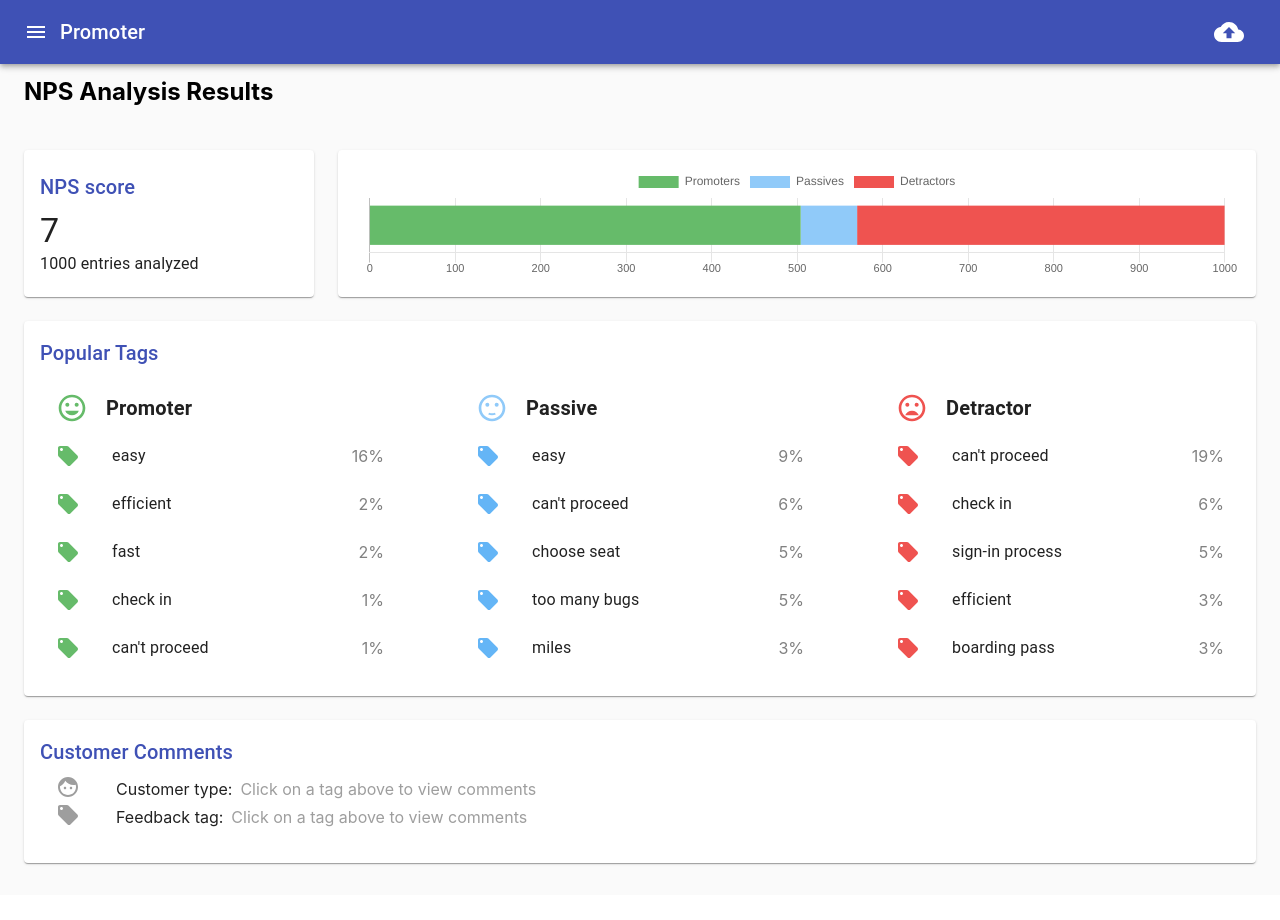
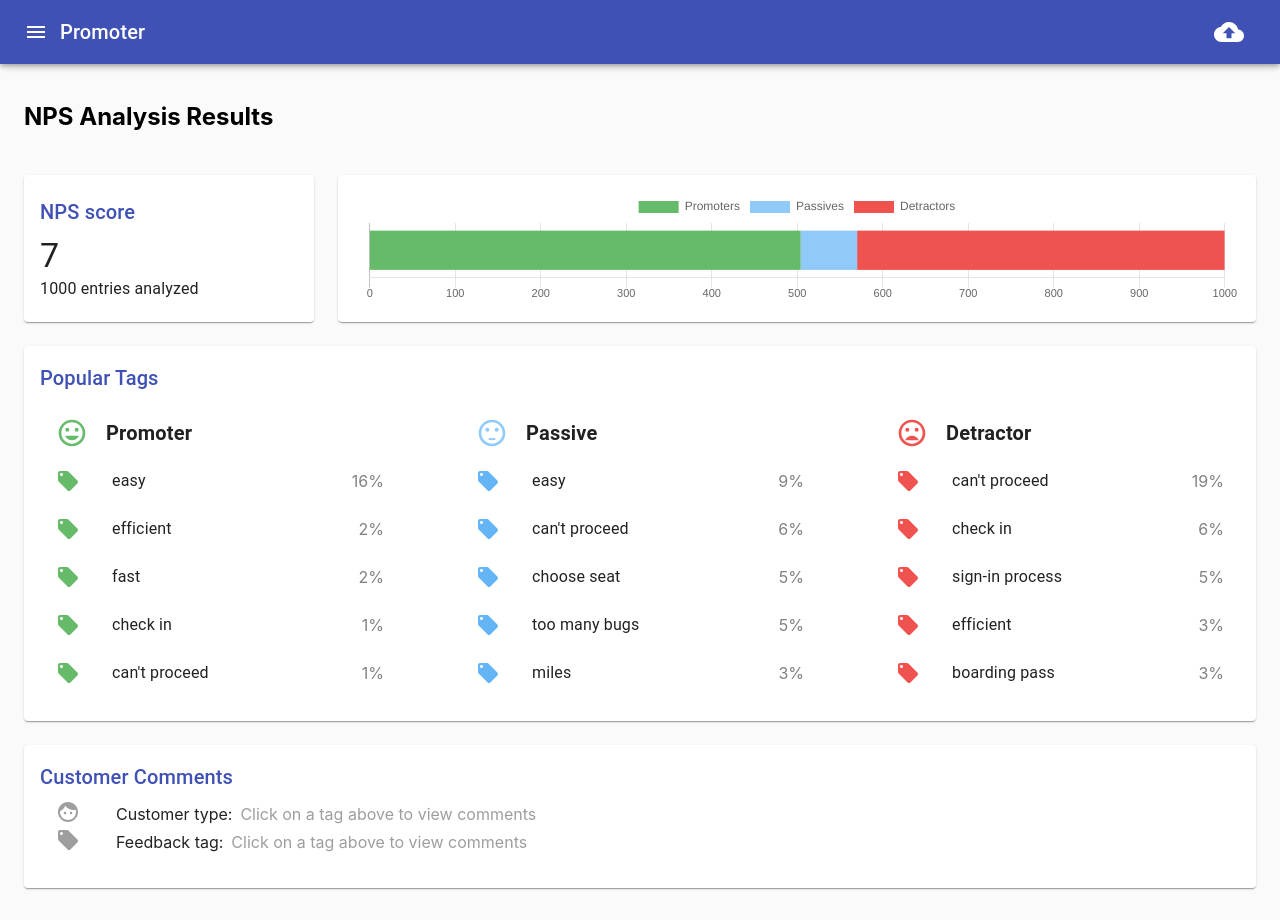
Before and after one commit to dilanustek/Promoter, a React (Create React App) app: page / in a window 1280 px wide. Before the commit the page ends 895 px from the top, so only its background shows below. Built offline with nearby package versions, Linux system fonts and the light colour scheme.

Commit message:
grey box takes up the whole screen

```diff
--- a/src/App.css
+++ b/src/App.css
@@ -1,12 +1,19 @@
 .app {
-  background-color: #fafafa;
+  position: absolute;
+  top: 0;
+  bottom: 0;
+  right: 0;
+  left: 0;
 }
 
 .page {
-  margin-top: 25px;
   display: flex;
   flex-direction: column;
   align-items: center;
+  background-color: #fafafa;
+  padding-top: 50px;
+  min-height: 100%;
+  box-sizing: border-box;
 }
 
 .appbar-title {
--- a/src/App.tsx
+++ b/src/App.tsx
@@ -36,7 +36,7 @@ class App extends Component<{}, State> {
   render() {
     return (
       <section className="app">
-        <AppBar position="absolute">
+        <AppBar position="fixed">
           <Toolbar>
             <IconButton edge="start" color="inherit">
               <MenuIcon />
```
